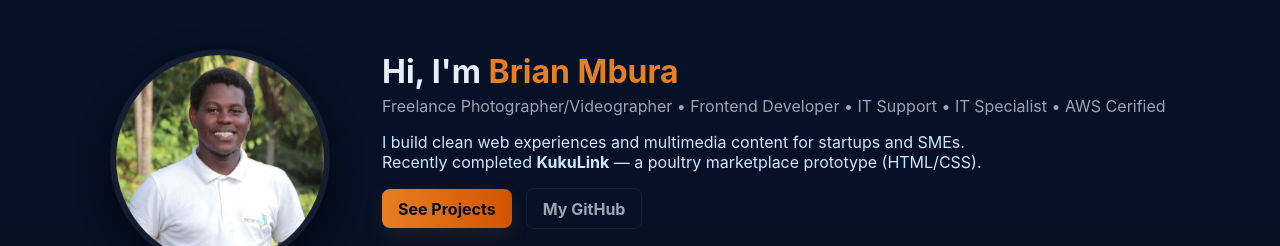
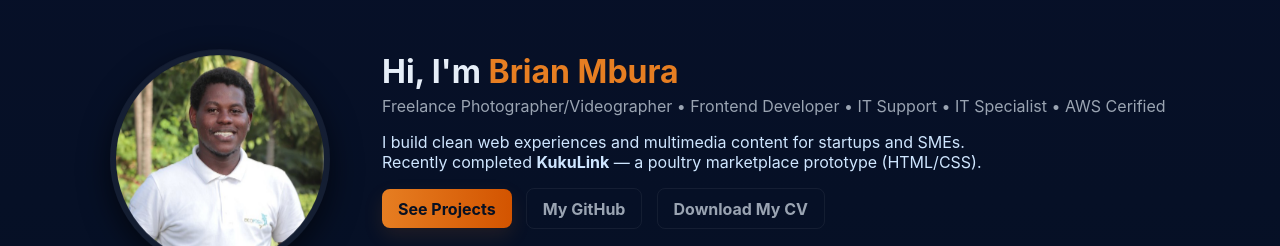
Before and after one commit to brianmbura/Brian-Mwanza-Mbura-PLP-Personal-Portfplio, a plain HTML site: page index.html in a window 1280 px wide. Shown: the part 68-314 px from the top of the page. Drawn offline with Linux system fonts and the light colour scheme.

Commit message:
Initial commit

```diff
--- a/index.html
+++ b/index.html
@@ -51,6 +51,7 @@
         <div class="cta-row">
           <a class="btn primary" href="#projects">See Projects</a>
           <a class="btn ghost" href="https://github.com/brianmbura" target="_blank">My GitHub</a>
+          <a href="./01.CV.pdf" download class="btn ghost">Download My CV</a>
         </div>
 
         <br />
```
Also changed, not shown: 1 other file.
